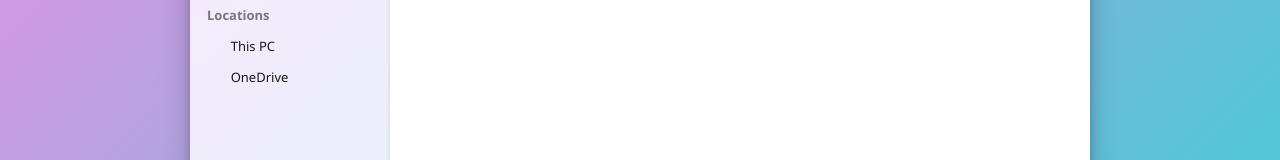
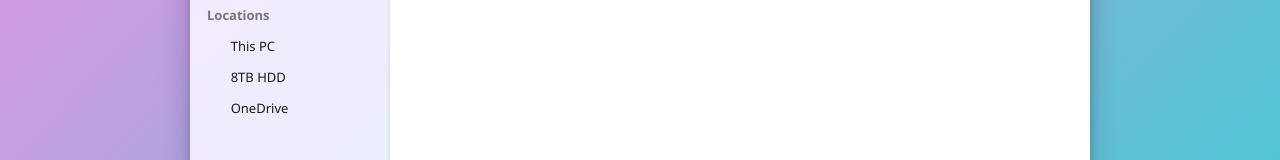
Before and after one commit to vdbongard/explorer, a React (Create React App) app: page / in a window 1280 px wide. Shown: the part 407-567 px from the top of the page. Built offline with nearby package versions, Linux system fonts and the light colour scheme.

Commit message:
Added external hdd location to sidebar

```diff
--- a/src/dummy-data.ts
+++ b/src/dummy-data.ts
@@ -39,6 +39,10 @@
     icon: '',
   },
   {
+    name: '8TB HDD',
+    icon: '',
+  },
+  {
     name: 'OneDrive',
     icon: '',
   },
```
